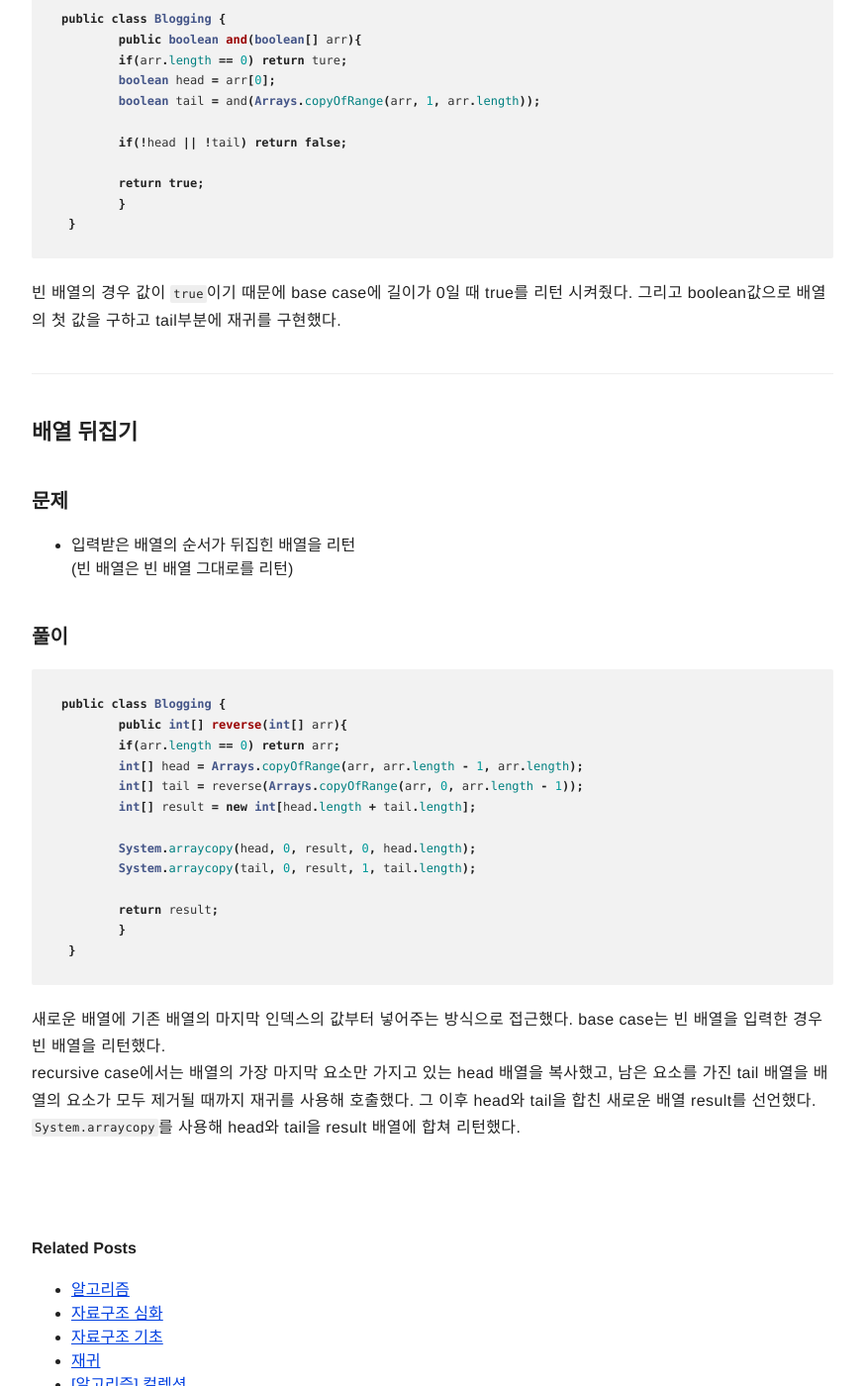
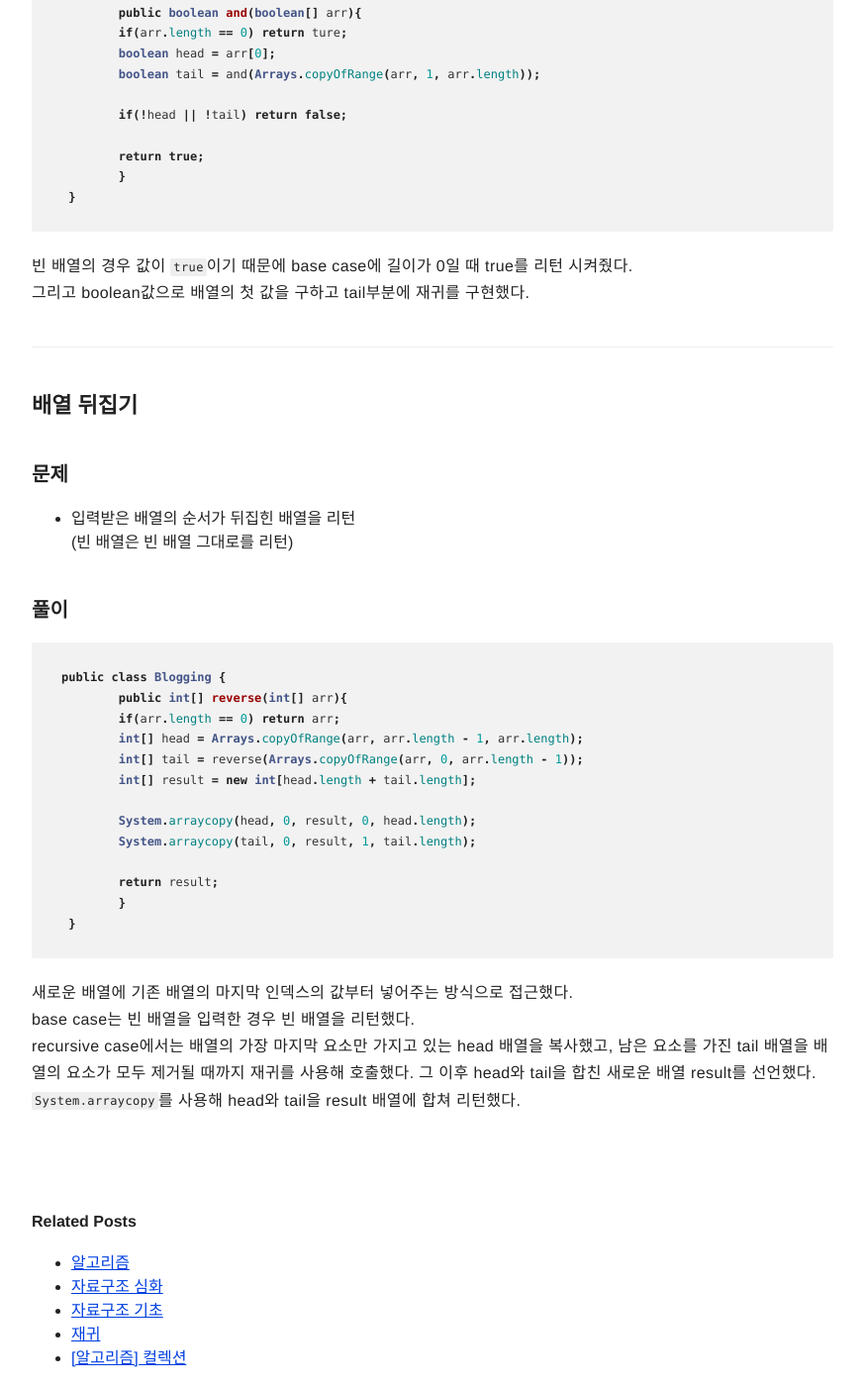
Before and after one commit to petitjina/petitjina.github.io, a Jekyll site: the page built from _posts/2022-09-06-algorithm6.markdown, in a window 1280 px wide and 1400 px high, scrolled down 3653 px. Shown: the whole window at 99% size, without its empty margins (203-1076 px from the left). Built offline with Jekyll 4.4.1, drawn with Linux system fonts in a browser that asks for light colours; nearby versions of some CDN libraries; part of the change alters nothing that is shown; some of the changed text lies outside the part shown.

````diff
--- a/_posts/2022-09-06-algorithm6.markdown
+++ b/_posts/2022-09-06-algorithm6.markdown
@@ -62,9 +62,7 @@ if(arr.length == 0) return 0;
 return length(arr[0]) + arr.length - 1;
 ```
 문제점
-base case는 잘 작성(더 이상 쪼갤 수 없는 경우)했지만, recursive case 작성에서 재귀적 사고가 부족했다. 배열을 재귀를 이용해 풀 경우 주로, head(맨 앞 요소)와 tail(나머지 요소)의 값을 따로 구분하여 풀어야한다.
-`int head = 1`는 배열의 길이가 1일 때를 의미한다.
-tail부분에서 사용한 `Arrays.copyOfRange()`는 배열을 복사해준다.
+base case는 잘 작성(더 이상 쪼갤 수 없는 경우)했지만, recursive case 작성에서 재귀적 사고가 부족했다. 배열을 재귀를 이용해 풀 경우 주로, head(맨 앞 요소)와 tail(나머지 요소)의 값을 따로 구분하여 풀어야한다. `int head = 1`는 배열의 길이가 1일 때를 의미하고, tail부분에서 사용한 `Arrays.copyOfRange()`는 배열을 복사해준다.
 
 -----
 ## 요소의 제거와 포함
@@ -111,7 +109,7 @@ public class Blogging {
 	}
  }
 ```
-`int count`는 선택한 요소의 갯수를 체크해준다. 한가지 요소를 제외했기 때문에, 선택할 요소의 갯수의 수를 1 증가 시켜준다.
+`count`는 선택한 요소의 갯수를 체크해준다. 한가지 요소를 제외했기 때문에, 선택할 요소의 갯수의 수를 1 증가 시켜준다.
 tail은 배열의 뒤에서부터 요소를 제거하기 때문에 맨 뒷부분의 요소를 제외한 나머지 배열을 복사해준다.
 
 
@@ -135,7 +133,8 @@ public class Blogging {
 	}
  }
 ```
-빈 배열의 경우 값이 `true`이기 때문에 base case에 길이가 0일 때 true를 리턴 시켜줬다. 그리고 boolean값으로 배열의 첫 값을 구하고 tail부분에 재귀를 구현했다.
+빈 배열의 경우 값이 `true`이기 때문에 base case에 길이가 0일 때 true를 리턴 시켜줬다.
+그리고 boolean값으로 배열의 첫 값을 구하고 tail부분에 재귀를 구현했다.
 
 -----
 ## 배열 뒤집기
@@ -159,5 +158,6 @@ public class Blogging {
 	}
  }
 ```
-새로운 배열에 기존 배열의 마지막 인덱스의 값부터 넣어주는 방식으로 접근했다. base case는 빈 배열을 입력한 경우 빈 배열을 리턴했다.
+새로운 배열에 기존 배열의 마지막 인덱스의 값부터 넣어주는 방식으로 접근했다.
+base case는 빈 배열을 입력한 경우 빈 배열을 리턴했다.
 recursive case에서는 배열의 가장 마지막 요소만 가지고 있는 head 배열을 복사했고, 남은 요소를 가진 tail 배열을 배열의 요소가 모두 제거될 때까지 재귀를 사용해 호출했다. 그 이후 head와 tail을 합친 새로운 배열 result를 선언했다. `System.arraycopy`를 사용해 head와 tail을 result 배열에 합쳐 리턴했다.
````
